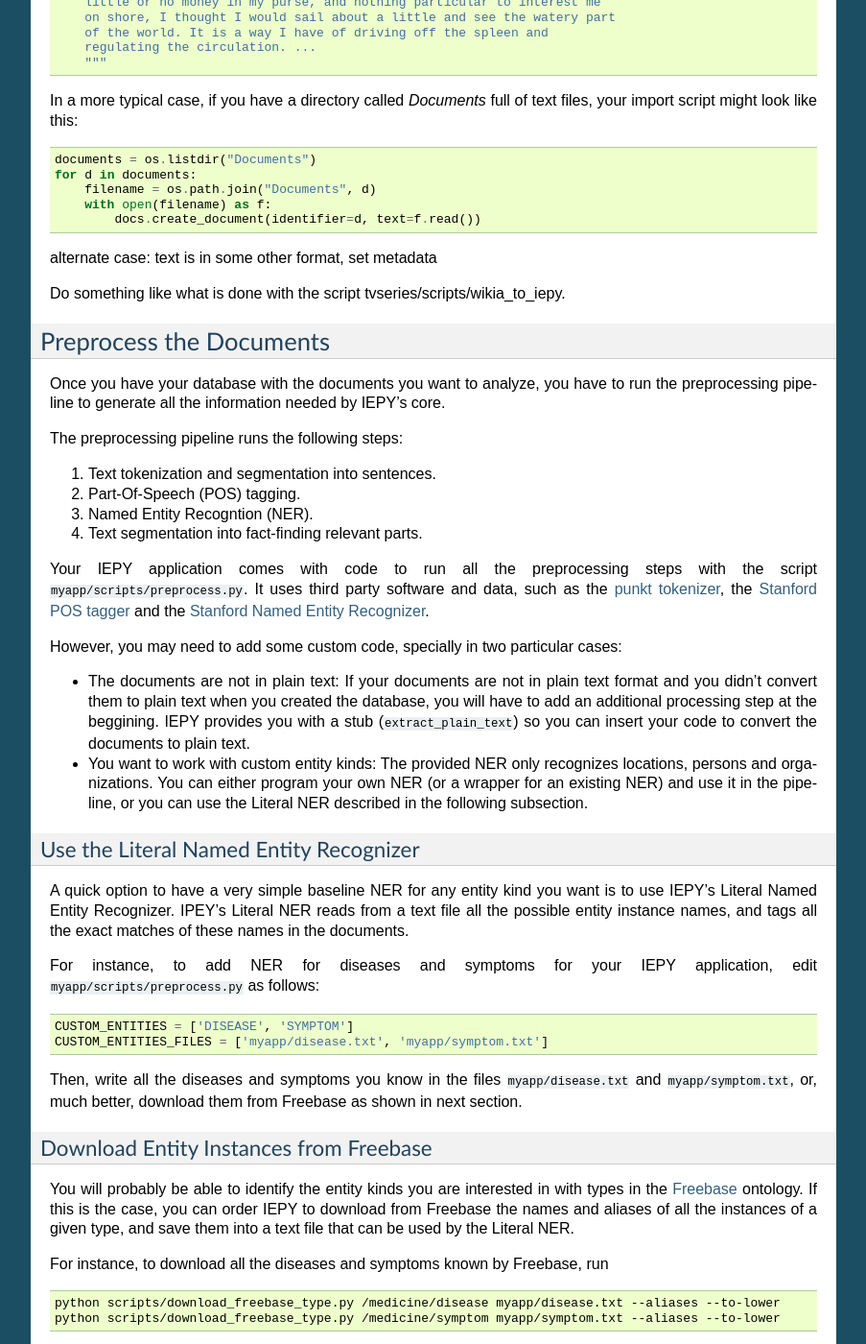
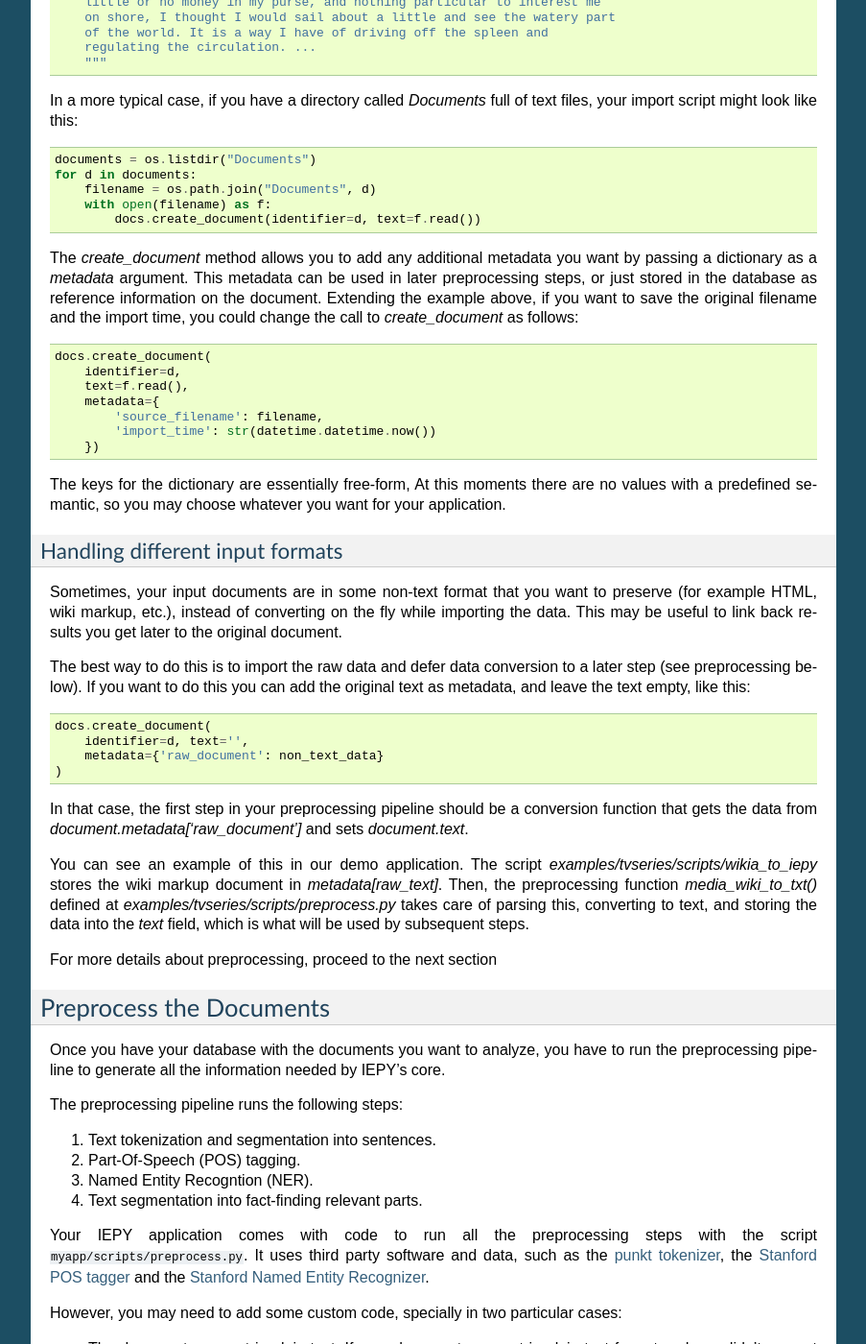
Before and after one commit to machinalis/iepy, a Sphinx documentation site: the page built from docs/tutorial.rst, in a window 1280 px wide and 1400 px high, scrolled down 1027 px. Shown: the whole window at 96% size, without its empty margins (198-1101 px from the left). Built offline with Sphinx 7.4.7, drawn with Linux system fonts in a browser that asks for light colours; some of the changed text lies outside the part shown.

Commit message:
Handling conversion through preprocessing

```diff
--- a/docs/tutorial.rst
+++ b/docs/tutorial.rst
@@ -78,10 +78,55 @@ files, your import script might look like this::
         with open(filename) as f:
             docs.create_document(identifier=d, text=f.read())
 
+The `create_document` method allows you to add any additional metadata you
+want by passing a dictionary as a `metadata` argument. This metadata can be
+used in later preprocessing steps, or just stored in the database as reference
+information on the document. Extending the example above, if you want to
+save the original filename and the import time, you could change the call
+to `create_document` as follows::
 
-alternate case: text is in some other format, set metadata
+    docs.create_document(
+        identifier=d,
+        text=f.read(),
+        metadata={
+            'source_filename': filename,
+            'import_time': str(datetime.datetime.now())
+        })
 
-Do something like what is done with the script tvseries/scripts/wikia_to_iepy.
+The keys for the dictionary are essentially free-form, At this moments there
+are no values with a predefined semantic, so you may choose whatever you
+want for your application.
+
+
+Handling different input formats
+--------------------------------
+
+Sometimes, your input documents are in some non-text format that you want to
+preserve (for example HTML, wiki markup, etc.), instead of converting on the
+fly while importing the data. This may be useful to link back results you get
+later to the original document.
+
+The best way to do this is to import the raw data and defer data conversion
+to a later step (see preprocessing below). If you want to do this you can
+add the original text as metadata, and leave the text empty, like this::
+
+    docs.create_document(
+        identifier=d, text='',
+        metadata={'raw_document': non_text_data}
+    )
+
+In that case, the first step in your preprocessing pipeline should be a
+conversion function that gets the data from `document.metadata['raw_document']`
+and sets `document.text`.
+
+You can see an example of this in our demo application. The script
+`examples/tvseries/scripts/wikia_to_iepy` stores the wiki markup document in
+`metadata[raw_text]`. Then, the preprocessing function `media_wiki_to_txt()`
+defined at `examples/tvseries/scripts/preprocess.py` takes care of parsing this,
+converting to text, and storing the data into the `text` field, which is what
+will be used by subsequent steps.
+
+For more details about preprocessing, proceed to the next section
 
 Preprocess the Documents
 ========================
```
